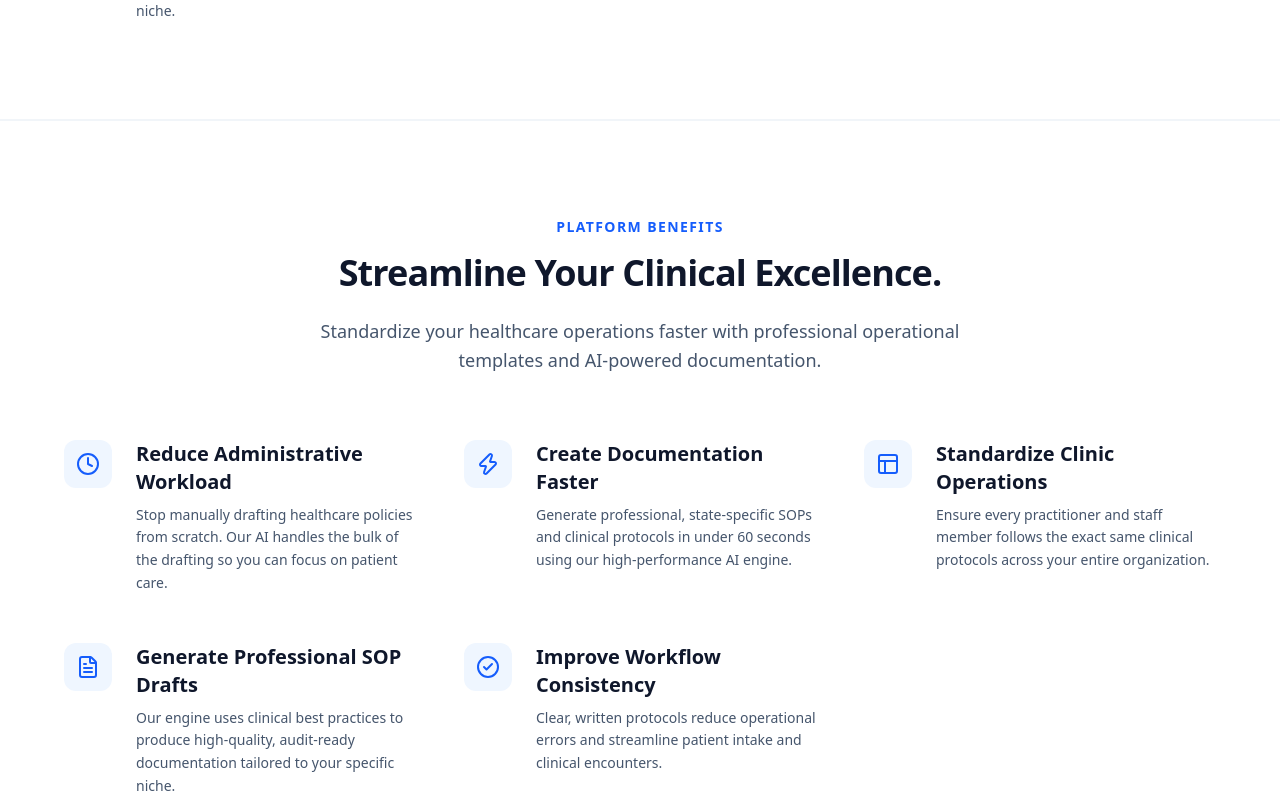
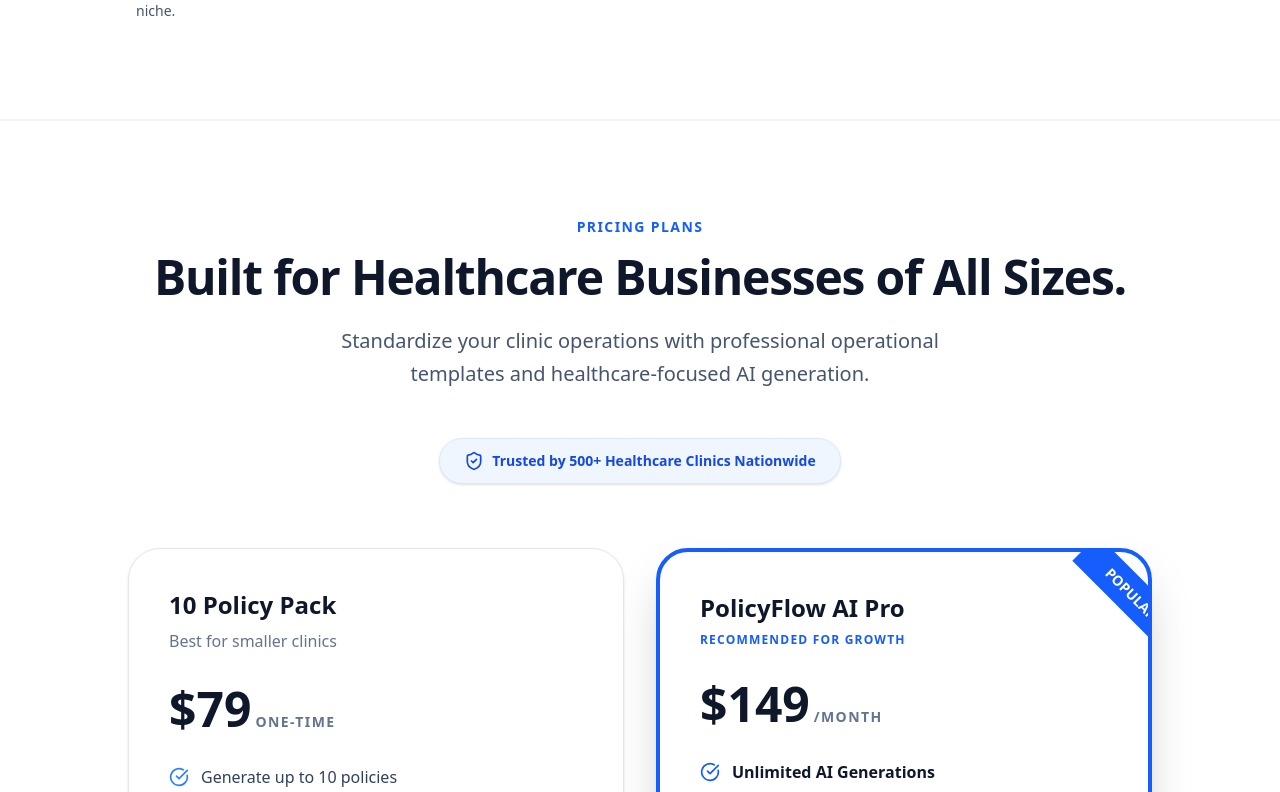
Before and after one commit to jrjr5/policyflow-ai, a Next.js app: page /hipaa-policy-generator in a window 1280 px wide. Shown: the part 6968-7760 px from the top of the page. Built offline with nearby package versions, Linux system fonts and the light colour scheme.

Commit message:
Fix Vercel build: remove duplicate Benefits import and usage in HIPAA generator page

```diff
--- a/src/app/hipaa-policy-generator/page.tsx
+++ b/src/app/hipaa-policy-generator/page.tsx
@@ -23,7 +23,6 @@ export const metadata: Metadata = {
 
 import WhyUs from '@/components/WhyUs';
 import WhoItsFor from '@/components/WhoItsFor';
-import Benefits from '@/components/Benefits';
 import Benefits from '@/components/Benefits';
 
 export default function HIPAALandingPage() {
@@ -240,8 +239,6 @@ export default function HIPAALandingPage() {
 
       <Benefits />
 
-      <Benefits />
-
       <Pricing />
 
       <section className="py-12 text-center bg-white border-t border-slate-100">
```
